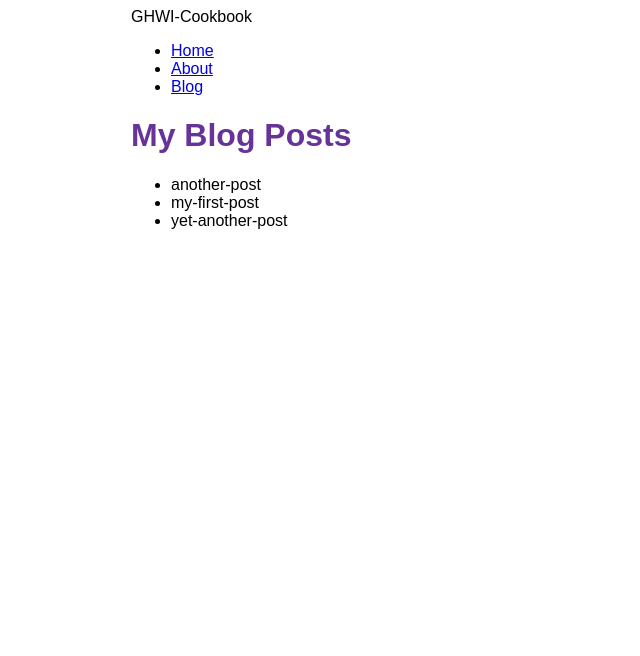
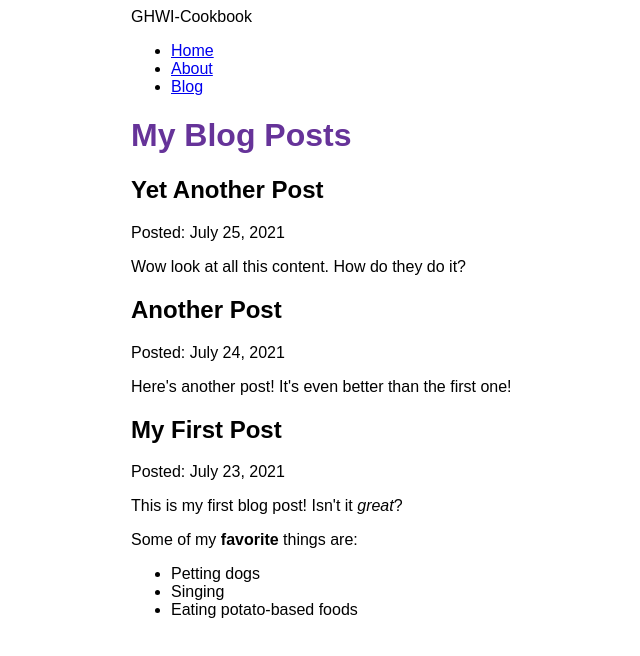
Before and after one commit to geroldibach/ghwi-cookbook, a Gatsby site: page /blog in a window 1280 px wide. Shown: the whole page, without its empty margins (259-899 px from the left). Built offline with nearby package versions, Linux system fonts and the light colour scheme; Gatsby itself is replaced by a stand-in of ours.

Commit message:
part5 done

```diff
--- a/blog/another-post.mdx
+++ b/blog/another-post.mdx
@@ -0,0 +1,6 @@
+---
+title: "Another Post"
+date: "2021-07-24"
+---
+
+Here's another post! It's even better than the first one!
--- a/blog/my-first-post.mdx
+++ b/blog/my-first-post.mdx
@@ -0,0 +1,12 @@
+---
+title: "My First Post"
+date: "2021-07-23"
+---
+
+This is my first blog post! Isn't it *great*?
+
+Some of my **favorite** things are:
+
+* Petting dogs
+* Singing
+* Eating potato-based foods
--- a/blog/yet-another-post.mdx
+++ b/blog/yet-another-post.mdx
@@ -0,0 +1,6 @@
+---
+title: "Yet Another Post"
+date: "2021-07-25"
+---
+
+Wow look at all this content. How do they do it?
--- a/package.json
+++ b/package.json
@@ -20,7 +20,7 @@
     "gatsby": "^4.6.0",
     "gatsby-plugin-image": "^2.6.0",
     "gatsby-plugin-manifest": "^4.6.0",
-    "gatsby-plugin-mdx": "^3.6.0",
+    "gatsby-plugin-mdx": "^3.7.0",
     "gatsby-plugin-netlify-cms": "^6.6.0",
     "gatsby-plugin-react-helmet": "^5.6.0",
     "gatsby-plugin-sass": "^5.6.0",
--- a/src/pages/blog.js
+++ b/src/pages/blog.js
@@ -1,27 +1,51 @@
 import * as React from 'react';
 import Layout from '../components/layout';
 import { graphql } from 'gatsby';
+import { MDXRenderer } from 'gatsby-plugin-mdx'
 
 const BlogPage = ({ data }) => {
   return (
-    <Layout pageTitle='My Blog Posts'>
-      <ul>
-        {data.allFile.nodes.map((node) => (
-          <li key={node.name}>{node.name}</li>
-        ))}
-      </ul>
+    <Layout pageTitle="My Blog Posts">
+      {
+        data.allMdx.nodes.map((node) => (
+          <article key={node.id}>
+            <h2>{node.frontmatter.title}</h2>
+            <p>Posted: {node.frontmatter.date}</p>
+            <MDXRenderer>
+              {node.body}
+            </MDXRenderer>
+          </article>
+        ))
+      }
     </Layout>
-  );
-};
+  )
+}
+
+
+
+// export const query = graphql`
+//   query {
+//     allFile(filter: { sourceInstanceName: { eq: "blog" } }) {
+//       nodes {
+//         name
+//       }
+//     }
+//   }
+// `;
 
 export const query = graphql`
   query {
-    allFile(filter: { sourceInstanceName: { eq: "blog" } }) {
+    allMdx(sort: {fields: frontmatter___date, order: DESC}) {
       nodes {
-        name
+        frontmatter {
+          date(formatString: "MMMM D, YYYY")
+          title
+        }
+        id
+        body
       }
     }
   }
-`;
+ `
 
 export default BlogPage;
```
Also changed, not shown: 1 other file.
